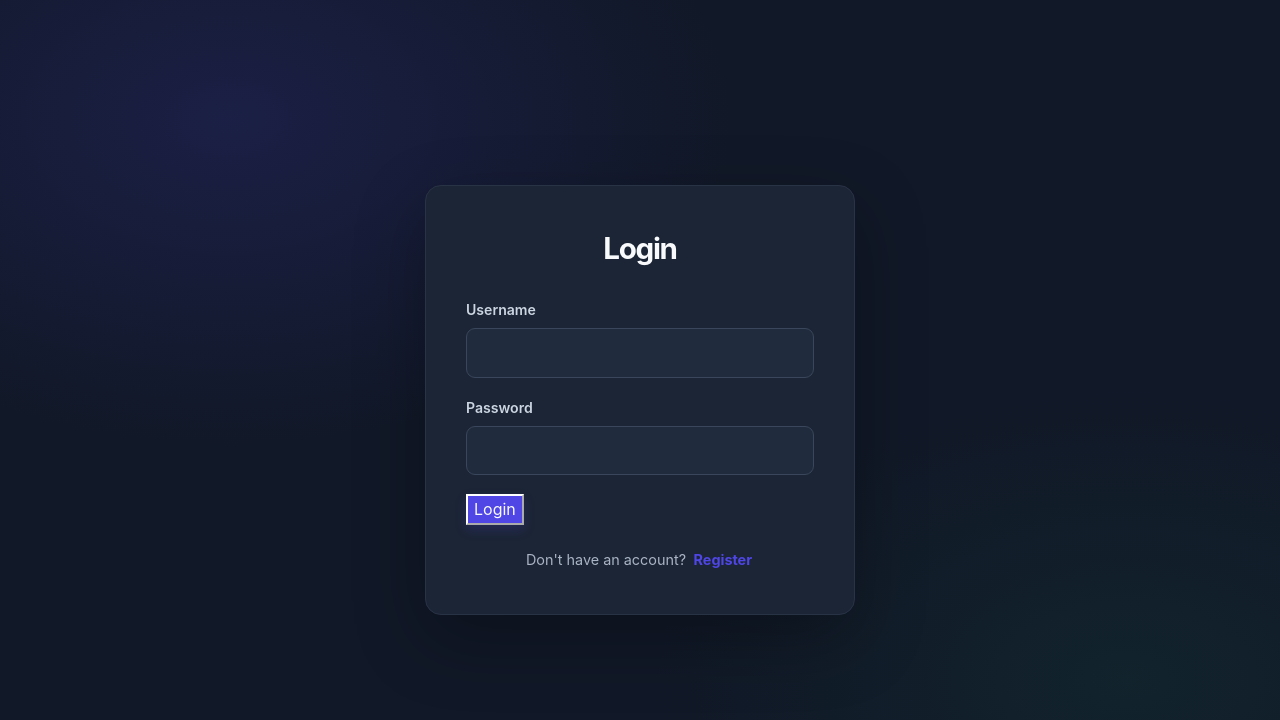
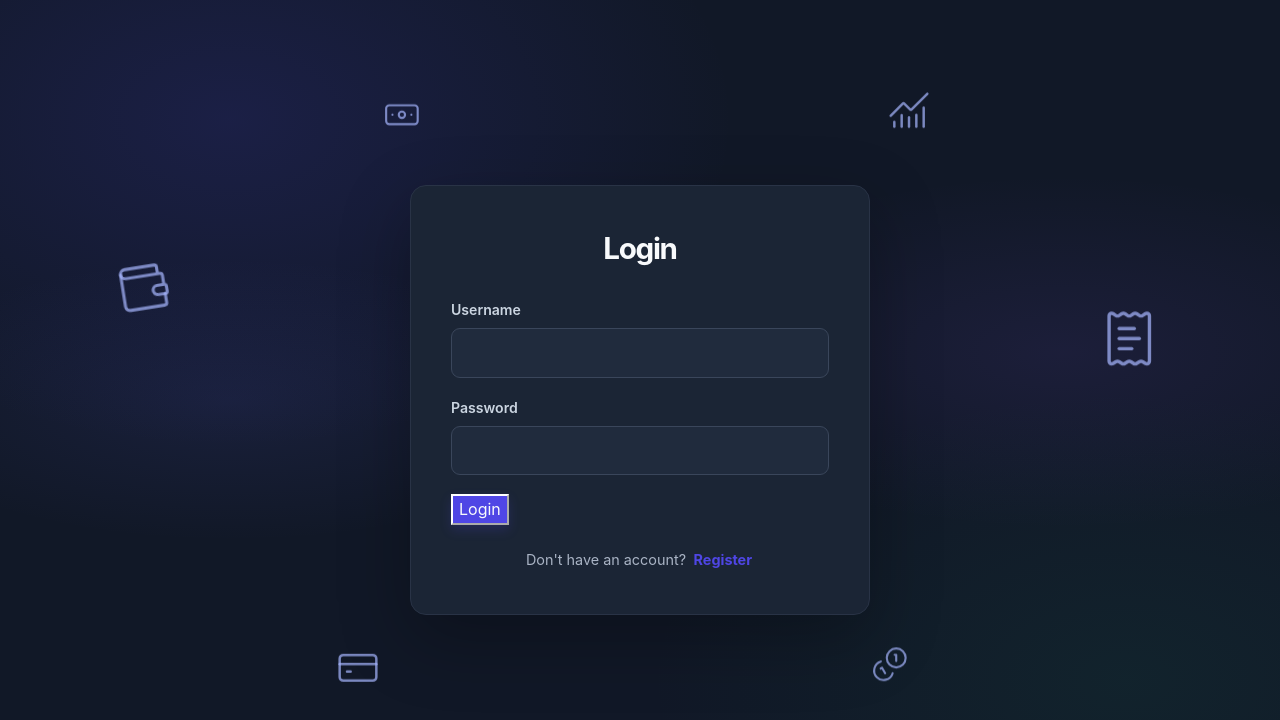
Before and after one commit to Harsha4576dks/expense_tracker_mvc, a React (Vite) app in the folder front-end/: page /login in a window 1280 px wide. Shown: the top 720 px of the page. Built offline with nearby package versions, Linux system fonts and the light colour scheme; no server answers.

Commit message:
Fix :  updated button

```diff
--- a/front-end/src/pages/login/LoginForm.css
+++ b/front-end/src/pages/login/LoginForm.css
@@ -26,11 +26,91 @@
     var(--color-canvas);
   color: var(--color-text);
   color-scheme: dark;
+  overflow: clip;
+}
+
+.login-icon-collage {
+  position: absolute;
+  inset: 0;
+  z-index: 0;
+  overflow: hidden;
+  pointer-events: none;
+  background:
+    radial-gradient(ellipse at 18% 50%, rgba(99, 102, 241, 0.1), transparent 25%),
+    radial-gradient(ellipse at 83% 44%, rgba(139, 92, 246, 0.09), transparent 28%);
+}
+
+.login-icon-orbit {
+  position: absolute;
+  display: grid;
+  width: clamp(5.5rem, 10vw, 8rem);
+  aspect-ratio: 1;
+  place-items: center;
+  animation: login-icon-float 9s ease-in-out infinite;
+}
+
+.login-bg-icon {
+  width: 43%;
+  height: 43%;
+  color: rgba(165, 180, 252, 0.72);
+  stroke-width: 1.35;
+}
+
+.login-icon-orbit-left {
+  top: 28%;
+  left: max(4%, calc((100% - 1120px) / 2));
+  transform: rotate(-9deg);
+}
+
+.login-icon-orbit-top {
+  top: 8%;
+  right: 25%;
+  width: clamp(4.5rem, 8vw, 6.5rem);
+  animation-delay: -2s;
+}
+
+.login-icon-orbit-right {
+  top: 35%;
+  right: max(4%, calc((100% - 1120px) / 2));
+  width: clamp(6rem, 11vw, 9rem);
+  animation-delay: -4s;
+}
+
+.login-icon-orbit-bottom {
+  bottom: 10%;
+  left: 24%;
+  width: clamp(4.5rem, 8vw, 6.5rem);
+  animation-delay: -1s;
+}
+
+.login-icon-orbit-upper-left {
+  top: 10%;
+  left: 28%;
+  width: clamp(4rem, 7vw, 5.5rem);
+  animation-delay: -3s;
+}
+
+.login-icon-orbit-lower-right {
+  right: 27%;
+  bottom: 10%;
+  width: clamp(4rem, 7vw, 5.5rem);
+  animation-delay: -4s;
+}
+
+@keyframes login-icon-float {
+  0%, 100% {
+    translate: 0 0;
+  }
+  50% {
+    translate: 0 -12px;
+  }
 }
 
 .login-form {
+  position: relative;
+  z-index: 1;
   width: 100%;
-  max-width: 430px;
+  max-width: 460px;
   padding: clamp(1.6rem, 5vw, 2.5rem);
   border: 1px solid var(--color-border);
   border-radius: 16px;
@@ -105,8 +185,24 @@
 }
 
 .login-form > .custom-btn {
-  width: 100%;
+  display: flex;
+  width: auto;
+  min-width: 120px;
   margin-top: 0.2rem;
+  margin-left: auto;
+  border: 0;
+  background: linear-gradient(135deg, #6366f1, #8b5cf6);
+  box-shadow: 0 6px 16px rgba(99, 102, 241, 0.3);
+}
+
+.login-form > .custom-btn:hover:not(:disabled) {
+  background: linear-gradient(135deg, #5558e8, #7c3aed);
+  box-shadow: 0 8px 20px rgba(99, 102, 241, 0.38);
+}
+
+.login-form > .custom-btn:focus-visible {
+  outline: 3px solid rgba(167, 139, 250, 0.75);
+  outline-offset: 3px;
 }
 
 .login-form p:not(.error-message):not(.success-message) {
@@ -139,3 +235,15 @@
   cursor: not-allowed;
   opacity: 0.55;
 }
+
+@media (max-width: 600px) {
+  .login-icon-orbit {
+    display: none;
+  }
+}
+
+@media (prefers-reduced-motion: reduce) {
+  .login-bg-icon {
+    animation: none;
+  }
+}
--- a/front-end/src/pages/login/LoginForm.jsx
+++ b/front-end/src/pages/login/LoginForm.jsx
@@ -1,4 +1,12 @@
 import { useState } from "react";
+import {
+    Banknote,
+    ChartNoAxesCombined,
+    Coins,
+    CreditCard,
+    ReceiptText,
+    Wallet,
+} from "lucide-react";
 import { useLogin } from "../../hooks/userLoginHook";
 import Button from "../button/Button";
 import "./LoginForm.css";
@@ -22,6 +30,26 @@ export default function LoginForm() {
 
     return (
         <div className="login-container">
+        <div className="login-icon-collage" aria-hidden="true">
+            <div className="login-icon-orbit login-icon-orbit-left">
+                <Wallet className="login-bg-icon login-bg-icon-wallet" />
+            </div>
+            <div className="login-icon-orbit login-icon-orbit-top">
+                <ChartNoAxesCombined className="login-bg-icon login-bg-icon-chart" />
+            </div>
+            <div className="login-icon-orbit login-icon-orbit-right">
+                <ReceiptText className="login-bg-icon login-bg-icon-receipt" />
+            </div>
+            <div className="login-icon-orbit login-icon-orbit-bottom">
+                <CreditCard className="login-bg-icon login-bg-icon-card" />
+            </div>
+            <div className="login-icon-orbit login-icon-orbit-upper-left">
+                <Banknote className="login-bg-icon login-bg-icon-banknote" />
+            </div>
+            <div className="login-icon-orbit login-icon-orbit-lower-right">
+                <Coins className="login-bg-icon login-bg-icon-coins" />
+            </div>
+        </div>
         <form className="login-form" onSubmit={onSubmit}>
             <h2>{isRegister ? "Register" : "Login"}</h2>
 
```
